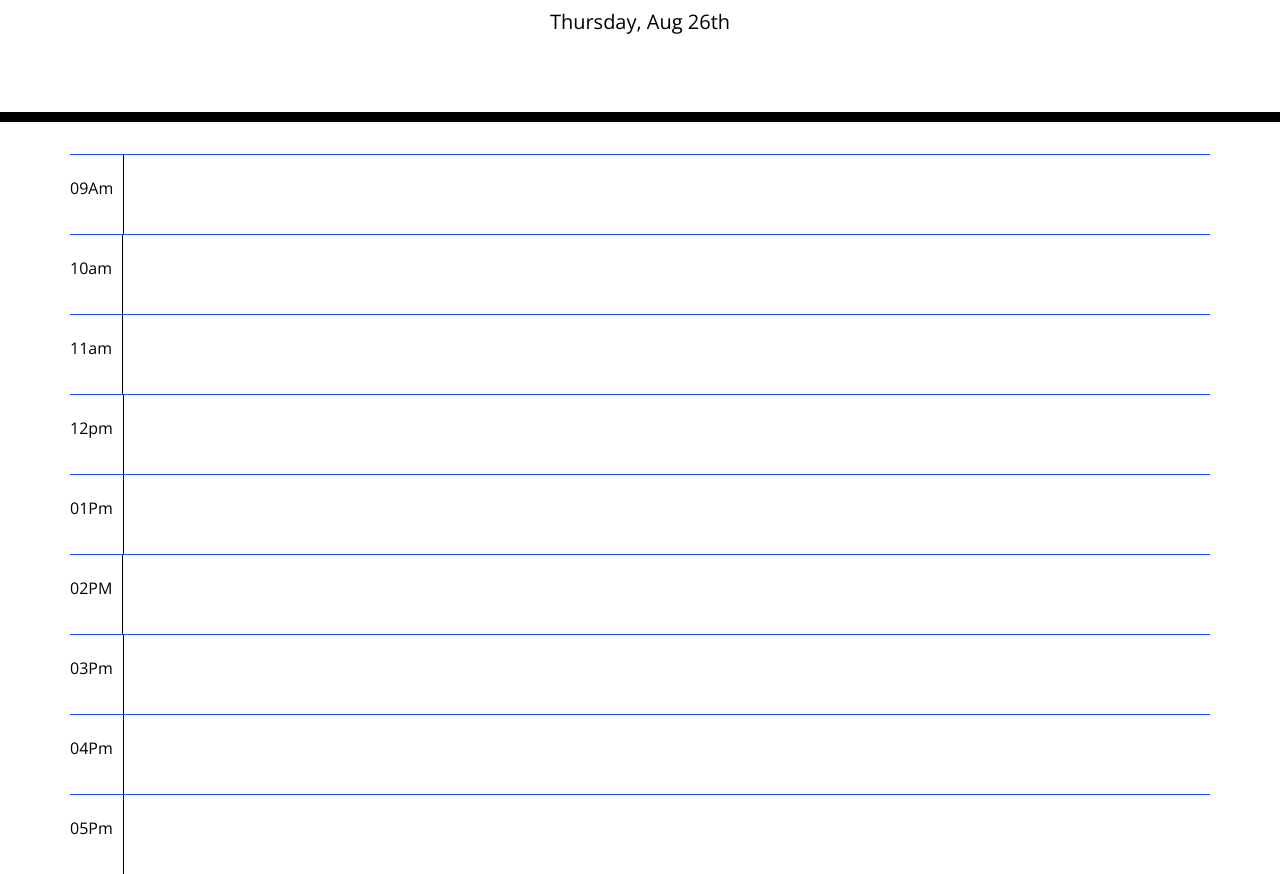
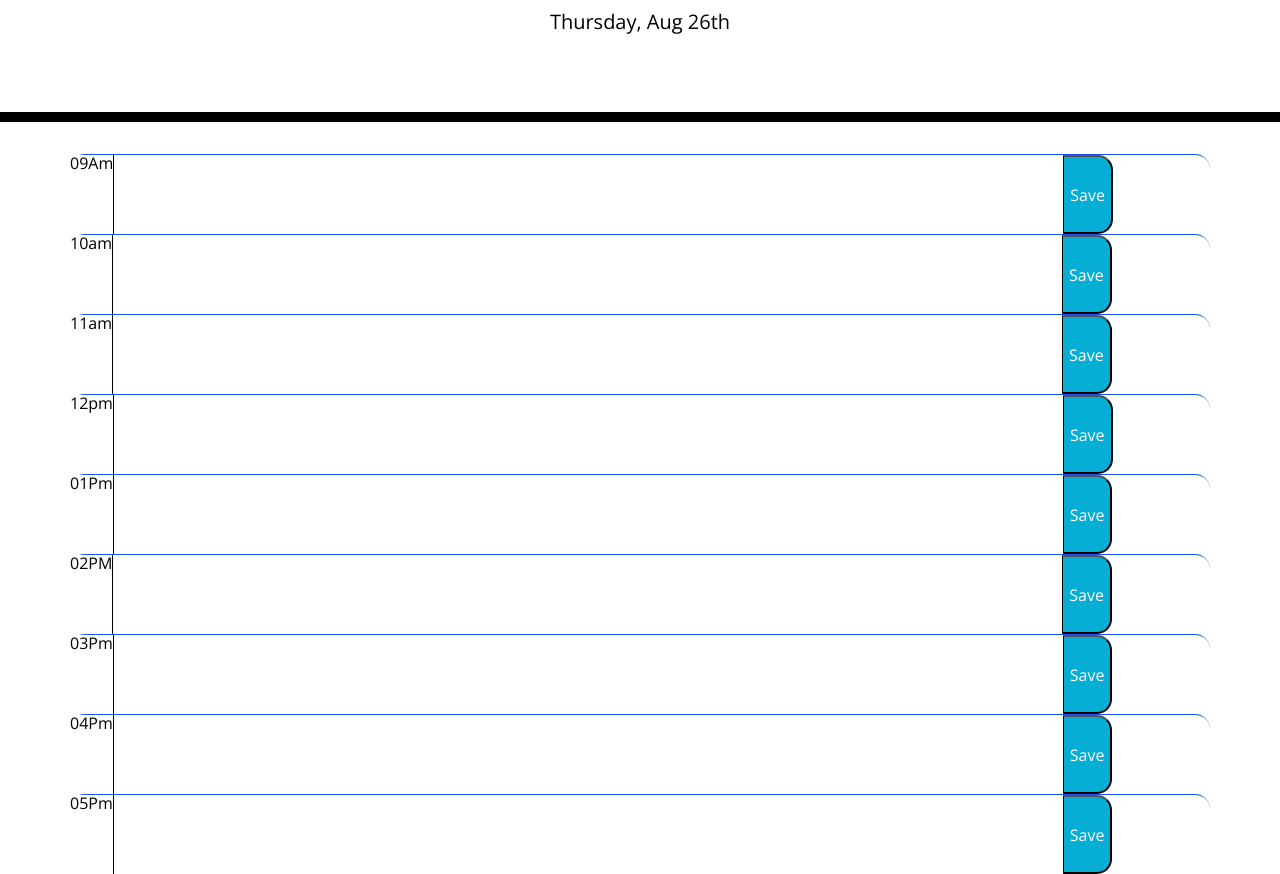
Before and after one commit to Dahirabdi23/workplanner, a plain HTML site: page index.html in a window 1280 px wide. Shown: the part 182-1056 px from the top of the page. Drawn offline with nearby package versions, Linux system fonts and the light colour scheme.

Commit message:
small changes

```diff
--- a/index.html
+++ b/index.html
@@ -29,41 +29,50 @@
       <p id="currentDay" class="lead"></p>
     </header>
     <div class="container">
-            <div class="row">
+            <div class="row time-block" id="9am">
                 <div class="hour">09Am</div>
                 <textarea class="col-10"></textarea>
+                <button type="button" class="saveBtn">Save</button>
                 </div>
-            <div class="row">
+            <div class="row time-block" id="10am">
                 <div class="hour">10am</div>
                 <textarea class="col-10"></textarea>
+                <button type="button" class="saveBtn">Save</button>
             </div>
-            <div class="row">
+            <div class="row time-block" id="11am">
                 <div class="hour">11am</div>
                 <textarea class="col-10"></textarea>
+                <button type="button" class="saveBtn">Save</button>
             </div>
-            <div class="row">
+            <div class="row time-block" id="12pm">
                <div class="hour">12pm</div>
                <textarea class="col-10"></textarea>
+               <button type="button" class="saveBtn">Save</button>
             </div>
-            <div class="row">
+            <div class="row time-block" id="1pm">
                 <div class="hour">01Pm</div>
                 <textarea class="col-10"></textarea>
+                <button type="button" class="saveBtn">Save</button>
             </div>
-            <div class="row">
+            <div class="row time-block" id="2pm">
                 <div class="hour">02PM</div>
                 <textarea class="col-10"></textarea>
+                <button type="button" class="saveBtn">Save</button>
             </div>
-            <div class="row">
+            <div class="row time-block" id="3pm">
                 <div class="hour">03Pm</div>
                 <textarea class="col-10"></textarea>
+                <button type="button" class="saveBtn">Save</button>
             </div>
-            <div class="row">
+            <div class="row time-block" id="4pm">
                 <div class="hour">04Pm</div>
                 <textarea class="col-10"></textarea>
+                <button type="button" class="saveBtn">Save</button>
              </div>
-            <div class="row">
+            <div class="row time-block" id="5pm">
                 <div class="hour">05Pm</div>
                 <textarea class="col-10"></textarea>
+                <button type="button" class="saveBtn">Save</button>
             </div>
 
     </div>
--- a/script.js
+++ b/script.js
@@ -1,2 +1,2 @@
-var gradDate = moment().format("dddd, MMM Do");
-$("#currentDay").text(gradDate);
+var date = moment().format("dddd, MMM Do");
+$("#currentDay").text(date);
--- a/style.css
+++ b/style.css
@@ -40,8 +40,8 @@ body {
     background-color: white;
     color: #000000;
     font-size: medium;
-    margin-right: 10px;
-    margin-top: 25px;
+    /*margin-right: 10px;
+    margin-top: 25px;*/
   }
 
   .past {
```
